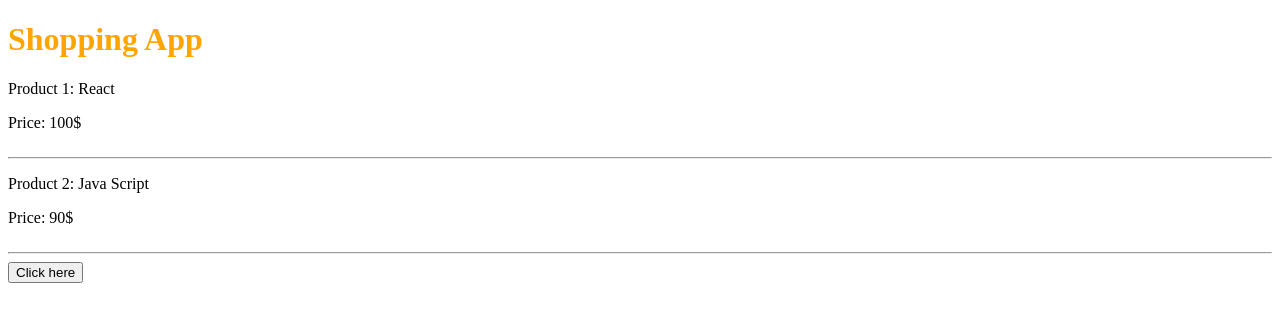
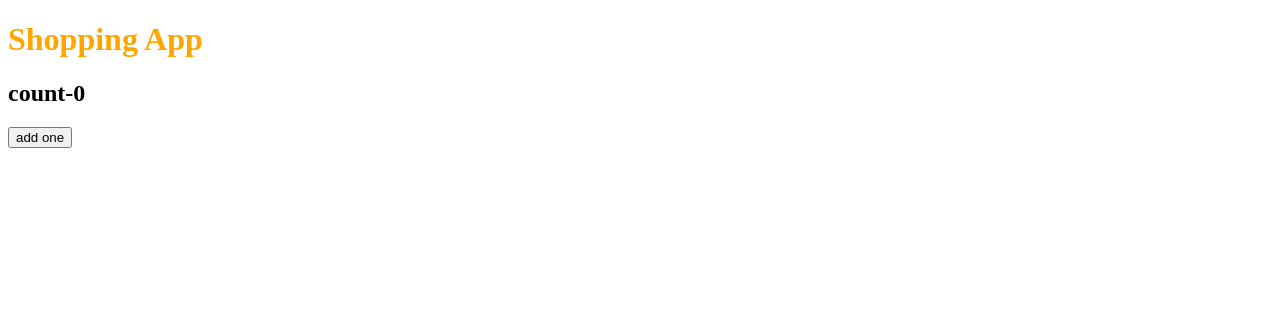
Before and after one commit to sabasaber/React-course, a React (Create React App) app: page / in a window 1280 px wide. Shown: the top 322 px of the page. Built offline with nearby package versions, Linux system fonts and the light colour scheme.

Commit message:
called HookCounter component

```diff
--- a/src/App.js
+++ b/src/App.js
@@ -1,64 +1,13 @@
-import React,{useState} from 'react';
-import Product from './components/Product/Product';
-
-// class App extends React.Component{
-
-//     state = {
-//         Products:[
-//             {num:"1", title:"React" , price:"100$"},
-//             {num:"2", title:"Java Script" , price:"90$"},
-//         ],
-//     }
-
-//     clickHandler=()=>{
-//         this.setState({
-//             Products:[
-//                 {num:"1", title:"React" , price:"100$"},
-//                 {num:"2", title:"Java Script" , price:"10$"},
-//             ],
-//         });
-//     }
-
-//     render(){
-//         return (
-//             <div>
-//               <h1 style={{ color: 'orange' }}>Shopping App</h1>
-//               {this.state.Products.map((product)=>{
-//          return <Product num={product.num} name={product.title} price={product.price} />;
-//                 })}
-//                 <button onClick={this.clickHandler}>Click here</button>
-//             </div>
-
-//         );
-//     }
-// }
-
-// export default App;
+import React from 'react';
+import HookCounter from './components/HookCounter/HookCounter';
 
 const App = () => {
-    const [products,setProducts]=useState(
-        [
-          {num:"1", title:"React" , price:"100$"},
-          {num:"2", title:"Java Script" , price:"90$"},
-        ],
-    );
-
-       const clickHandler=()=>{
-                setProducts(
-                    [
-                        {num:"1", title:"React" , price:"100$"},
-                        {num:"2", title:"Java Script" , price:"10$"},
-                    ],
-                );
-            }
 
     return (<div>
                 <h1 style={{ color: 'orange' }}>Shopping App</h1>
-               {products.map((product)=>{
-                return <Product num={product.num} name={product.title} price={product.price} />;
-                })}
-                <button onClick={clickHandler}>Click here</button>
-            </div> );
+                 <HookCounter/>
+            </div>
+            );
 }
 
 export default App;
```
